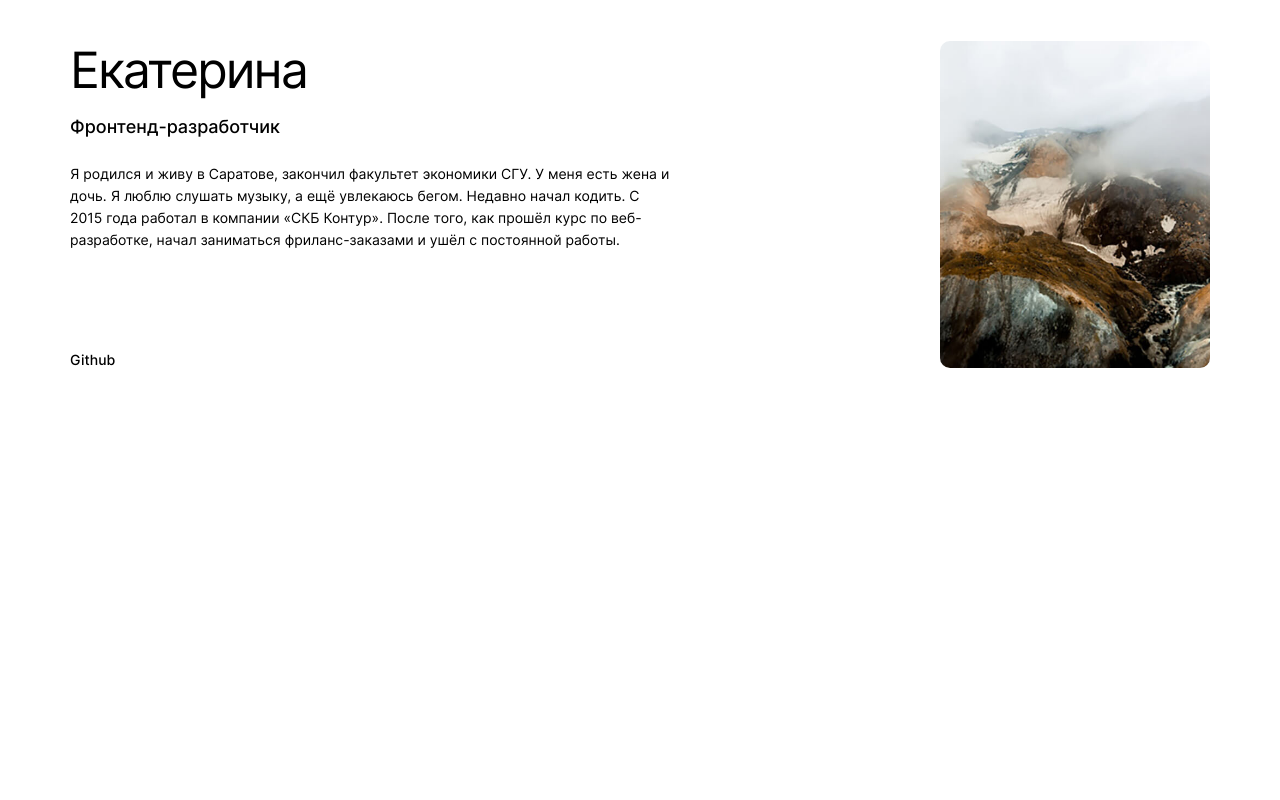
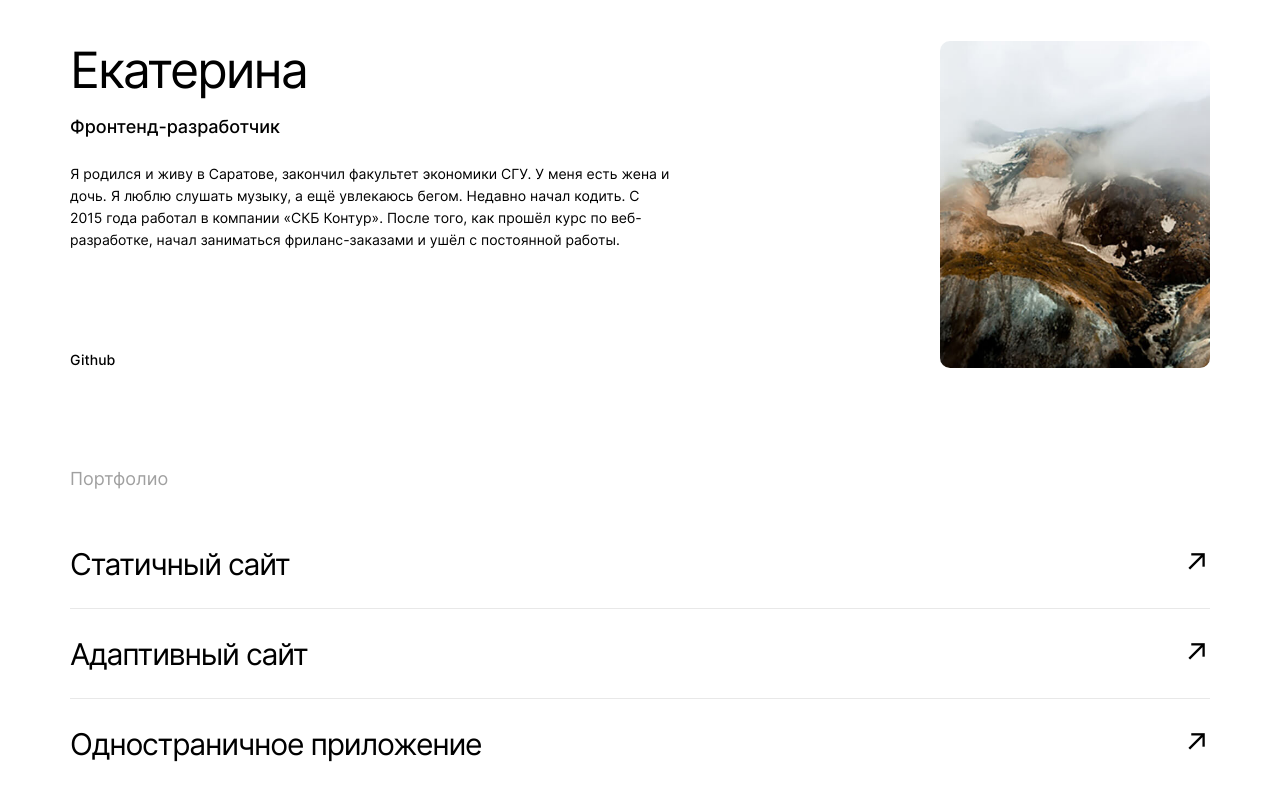
Before and after one commit to EkaterinaLe7/movies-explorer-frontend, a React (Create React App) app: page / in a window 1280 px wide. Shown: the part 2082-2882 px from the top of the page. Before the commit the page ends 2551 px from the top, so only its background shows below. Built offline with nearby package versions, Linux system fonts and the light colour scheme.

Commit message:
feat: добавить компонент Portfolio

```diff
--- a/src/components/Main/AboutMe/AboutMe.css
+++ b/src/components/Main/AboutMe/AboutMe.css
@@ -105,9 +105,6 @@
 }
 
 @media screen and (max-width: 750px) {
-    /* .about-me__info {
-        max-width: 300px;
-    } */
   .about-me__photo {
     padding-left: 20px;
   }
@@ -122,6 +119,10 @@
     margin-top: 60px;
     flex-direction: column-reverse;
     align-items: center;
+  }
+
+  .about-me__info {
+    max-width: 292px;
   }
 
   .about-me__name {
--- a/src/components/Main/Main.js
+++ b/src/components/Main/Main.js
@@ -5,6 +5,7 @@
 import AboutProject from "./AboutProject/AboutProject";
 import Techs from "./Techs/Techs";
 import AboutMe from "./AboutMe/AboutMe";
+import Portfolio from "./Portfolio/Portfolio";
 
 function Main () {
     return (
@@ -14,6 +15,7 @@
             <AboutProject />
             <Techs />
             <AboutMe />
+            <Portfolio />
         </main>
     )
 }
--- /dev/null
+++ b/src/components/Main/Portfolio/Portfolio.css
@@ -0,0 +1,74 @@
+.portfolio {
+  padding: 0 70px 125px;
+}
+
+.portfolio__title {
+  font-family: Inter;
+  font-size: 18px;
+  font-weight: 400;
+  line-height: 20px;
+  letter-spacing: 0px;
+  text-align: left;
+  color: #a0a0a0;
+  margin: 0 0 50px;
+}
+
+.portfolio__link-items {
+  list-style: none;
+  margin: 0;
+  padding: 0;
+}
+
+.portfolio__link-item {
+  display: flex;
+  justify-content: space-between;
+  font-family: Inter;
+  font-size: 30px;
+  font-weight: 400;
+  line-height: 50px;
+  letter-spacing: -0.04em;
+  margin-bottom: 20px;
+  padding-bottom: 19px;
+  border-bottom: 1px solid #e8e8e8;
+}
+
+.portfolio__link-item:last-child {
+  margin-bottom: 0;
+  padding-bottom: 0;
+  border-bottom: none;
+}
+
+.portfolio__link {
+  color: #000;
+  text-decoration: none;
+  transition: opacity 0.2s linear;
+}
+
+.portfolio__link:hover {
+  opacity: 0.6;
+}
+@media screen and (max-width: 768px) {
+  .portfolio {
+    padding: 0 50px 90px;
+  }
+
+  .portfolio__link-item {
+    font-size: 28px;
+  }
+}
+
+@media screen and (max-width: 500px) {
+  .portfolio {
+    padding: 0 14px 70px;
+  }
+
+  .portfolio__title {
+    font-size: 14px;
+    margin-bottom: 40px;
+  }
+
+  .portfolio__link-item {
+    font-size: 18px;
+    line-height: 28px;
+  }
+}
--- /dev/null
+++ b/src/components/Main/Portfolio/Portfolio.js
@@ -0,0 +1,47 @@
+import React from "react";
+import "./Portfolio.css";
+
+function Portfolio() {
+  return (
+    <section className="portfolio">
+      <h2 className="portfolio__title">Портфолио</h2>
+      <ul className="portfolio__link-items">
+        <li className="portfolio__link-item">
+          Статичный сайт
+          <a
+            className="portfolio__link"
+            href="https://github.com/EkaterinaLe7/how-to-learn"
+            target="_blank"
+            rel="noreferrer"
+          >
+            ↗
+          </a>
+        </li>
+        <li className="portfolio__link-item">
+          Адаптивный сайт
+          <a
+            className="portfolio__link"
+            href="https://github.com/EkaterinaLe7/russian-travel"
+            target="_blank"
+            rel="noreferrer"
+          >
+            ↗
+          </a>
+        </li>
+        <li className="portfolio__link-item">
+          Одностраничное приложение
+          <a
+            className="portfolio__link"
+            href="https://github.com/EkaterinaLe7/mesto-react"
+            target="_blank"
+            rel="noreferrer"
+          >
+            ↗
+          </a>
+        </li>
+      </ul>
+    </section>
+  );
+}
+
+export default Portfolio;
```
Also changed, not shown: src/components/Main/AboutMe/AboutMe.js (+8 -1 lines), src/images/linkIcon.svg (added). Lines whose indentation alone changed are shown as unchanged.
